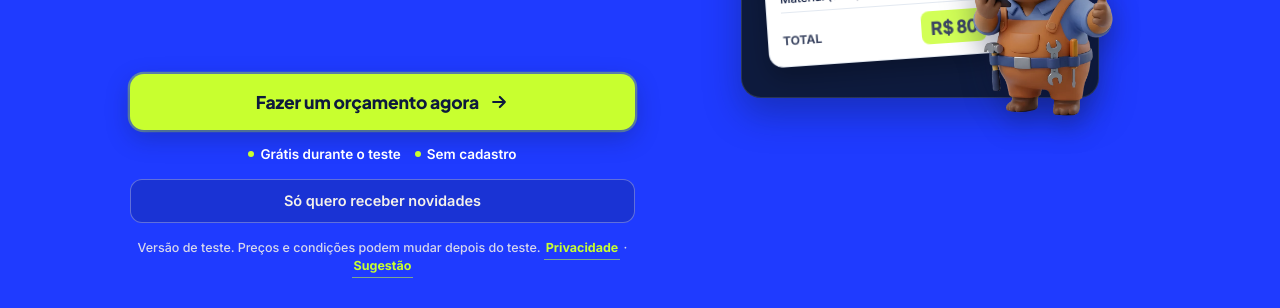
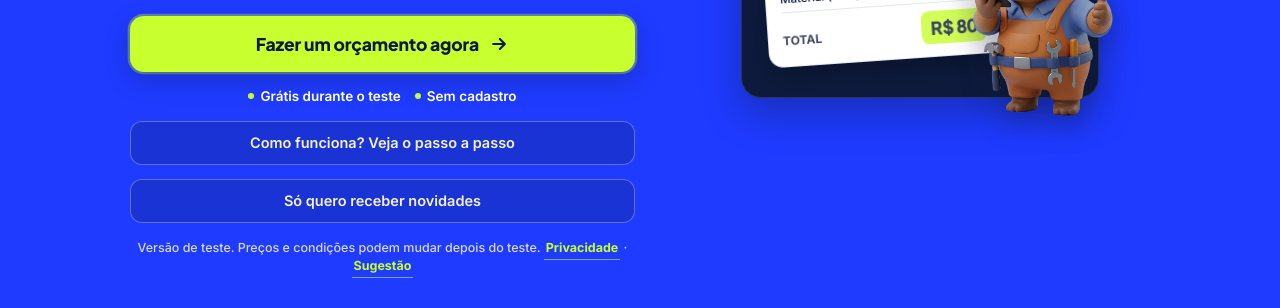
Before and after one commit to welbertpalmer-coder/nabucha-site, a plain HTML site: page index.html in a window 1280 px wide. Shown: the part 492-800 px from the top of the page. Drawn offline with Linux system fonts and the light colour scheme; a web font is replaced by a local one.

Commit message:
Página inicial: botão 'Como funciona? Veja o passo a passo' levando à ajuda
Pedido do Welbert (24/11): a página de ajuda precisa estar à vista no site.

Co-Authored-By: Claude Opus 5.5 <noreply@anthropic.com>
Claude-Session: https://claude.ai/code/session_011c2NkN71q5vzRThzQDLMGi

```diff
--- a/index.html
+++ b/index.html
@@ -205,6 +205,7 @@ h1 span:nth-child(3){animation-delay:.3s;color:var(--limao)}
       <svg viewBox="0 0 24 24" fill="none" stroke="currentColor" stroke-width="2.6" stroke-linecap="round" stroke-linejoin="round"><path d="M5 12h14M13 6l6 6-6 6"/></svg>
     </a>
     <div class="mini"><span>Grátis durante o teste</span><span>Sem cadastro</span></div>
+    <a class="cta-2 link" href="ajuda/" style="display:flex;align-items:center;justify-content:center;text-decoration:none">Como funciona? Veja o passo a passo</a>
     <button class="cta-2" id="comecar">Só quero receber novidades</button>
     <p class="rodape">Versão de teste. Preços e condições podem mudar depois do teste. <a href="privacidade.html">Privacidade</a> · <a href="#" data-coment="inicio">Sugestão</a></p>
   </div>
```
